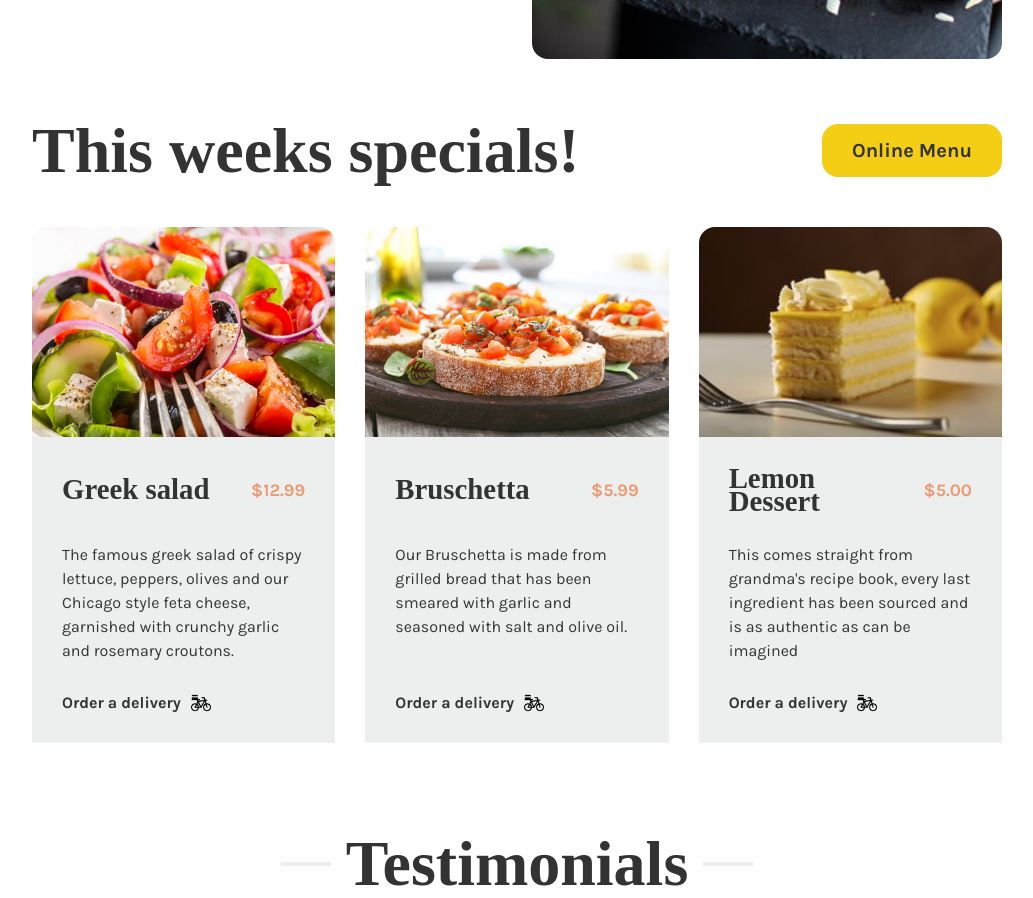
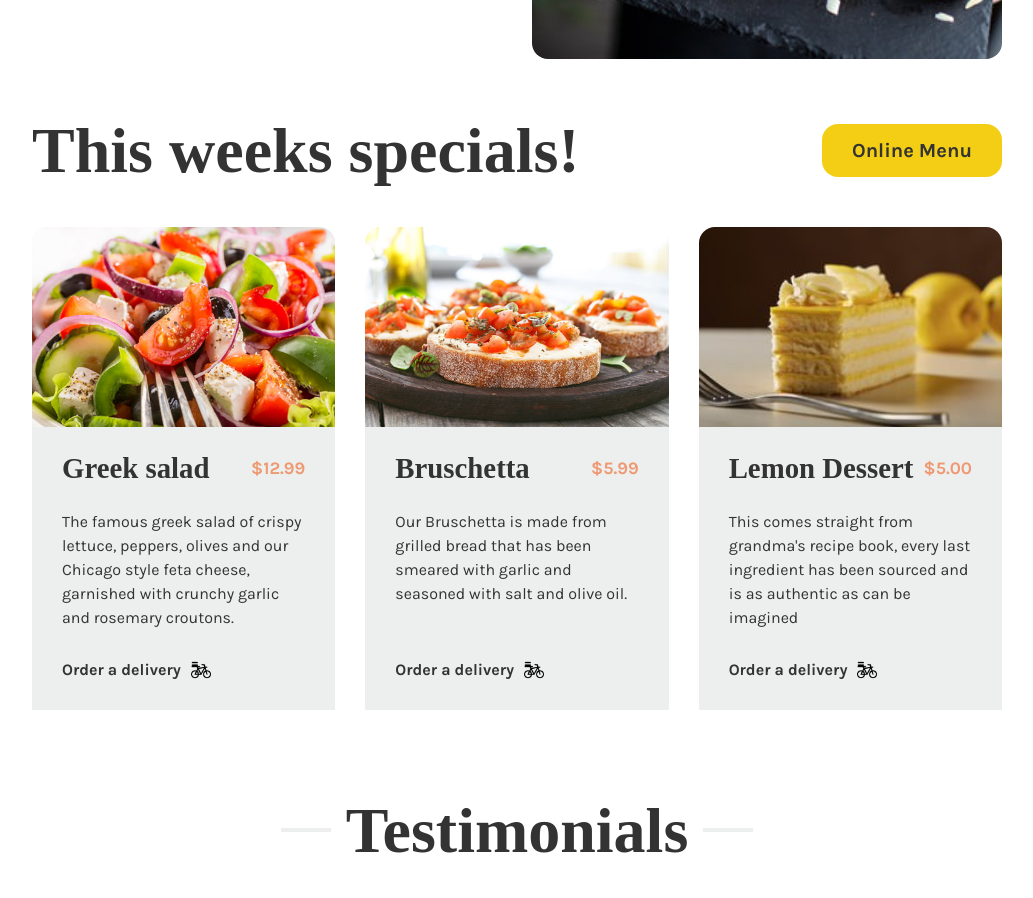
Before and after one commit to geoffrey-coursera/front-end-capstone-project, a React (Create React App) app: page / in a window 1280 px wide. Shown: the part 440-1338 px from the top of the page, without its empty margins (123-1156 px from the left). Built offline with nearby package versions, Linux system fonts and the light colour scheme; a web font is replaced by a local one.

Commit message:
refactor: add a wrapper for ease of maintenance

```diff
--- a/src/Sections/Specials.css
+++ b/src/Sections/Specials.css
@@ -1,5 +1,4 @@
 #specials {
-    row-gap: var(--spacing-l);
     grid-template-rows: auto 200px repeat(3, auto);
 }
 
@@ -7,6 +6,7 @@
     display: flex;
     justify-content: space-between;
     align-items: center;
+    margin-bottom: var(--spacing-l);
 }
 
 #specials article {
@@ -16,24 +16,24 @@
     display: grid;
     grid-template-rows: subgrid;
     grid-template-columns: 1fr auto;
-    gap: var(--spacing-m);
-    padding-bottom: var(--spacing-m);
     border-top-right-radius: var(--border-radius);
     border-top-left-radius: var(--border-radius);
     overflow: hidden;
 }
 
+#specials article .wrapper {
+    display: grid;
+    grid-row: 2/-1;
+    grid-column: 1/-1;
+    grid-template-columns: subgrid;
+    grid-template-rows: subgrid;
+    padding: var(--spacing-m);
+    row-gap: var(--spacing-m);
+}
+
 #specials article h2 {
     font-size: var(--heading-2);
     align-self: center;
-}
-
-#specials article > :not(img, .price) {
-    margin-left: var(--spacing-m);
-}
-
-#specials article > :not(img, h2) {
-    margin-right: var(--spacing-m);
 }
 
 #specials article :where(img, p, a){
--- a/src/Sections/Specials.jsx
+++ b/src/Sections/Specials.jsx
@@ -50,10 +50,12 @@ const Specials = () => (
 const Special = ({ id, title, src, alt, price, description }) => (
     <article key={id}>
         <img src={src} alt={alt} />
-        <h2>{title}</h2>
-        <span className="price">{price}</span>
-        <p>{description}</p>
-        <OrderLink id={id} />
+        <div className="wrapper">
+            <h2>{title}</h2>
+            <span className="price">{price}</span>
+            <p>{description}</p>
+            <OrderLink id={id} />
+        </div>
     </article>
 )
 
```
